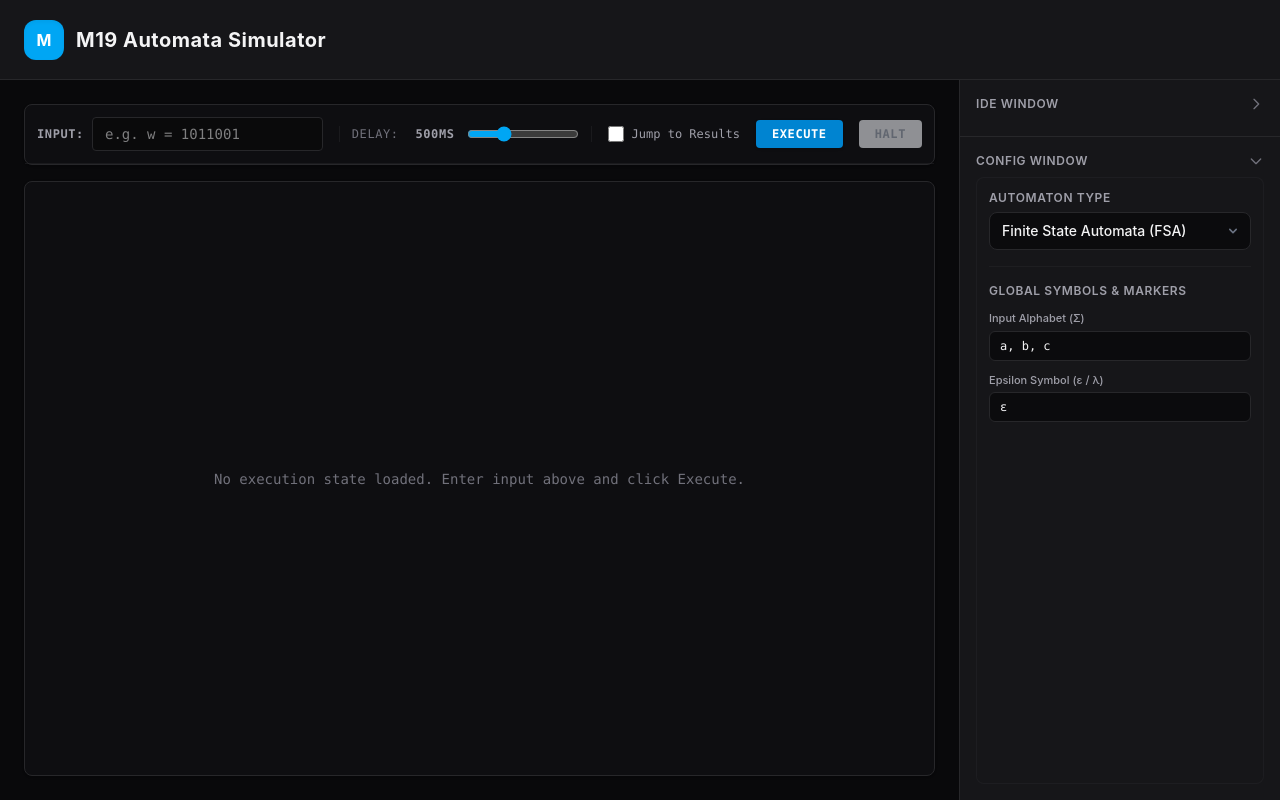
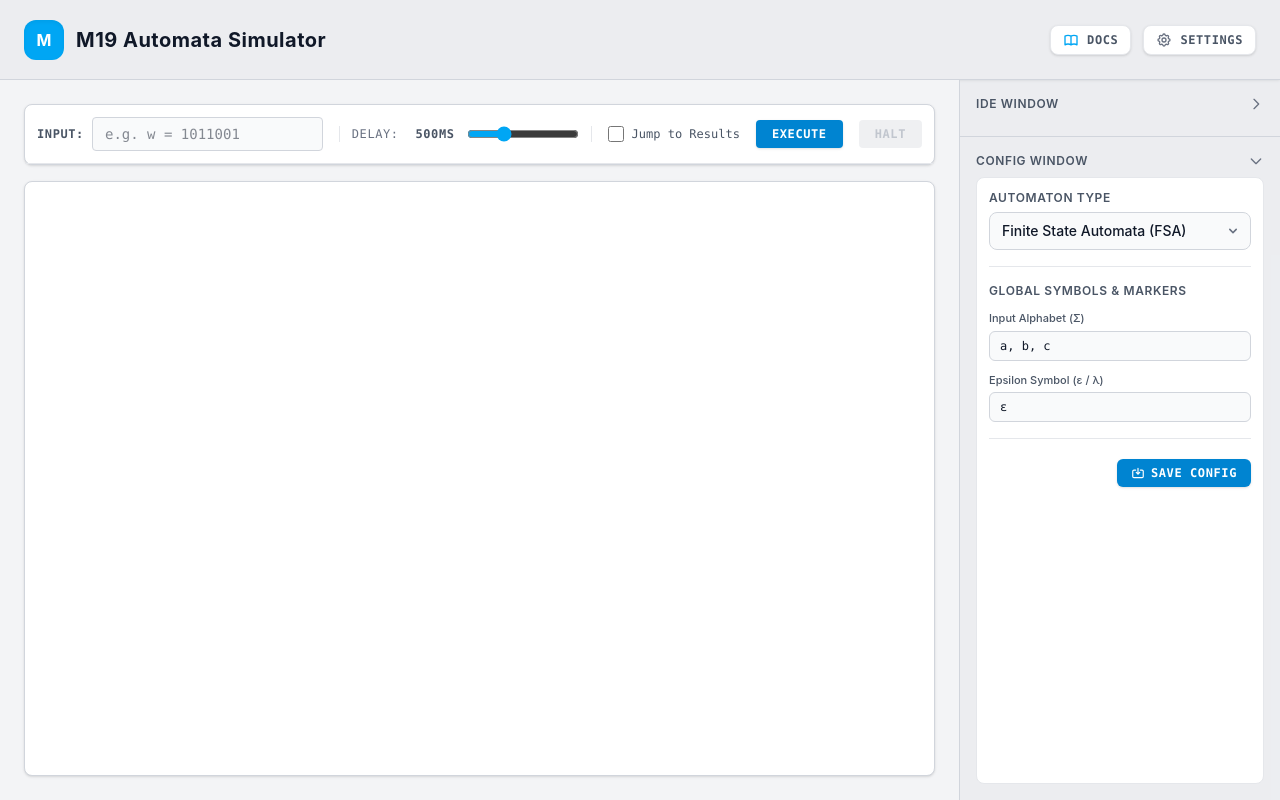
Before and after one commit to Nejmeddine-Mek/M19-Automata-Engine, a React (Vite) app: page / in a window 1280 px wide. Built offline with nearby package versions, Linux system fonts and the light colour scheme.

Commit message:
worked on config and tape shape

```diff
--- a/src/components/Config.tsx
+++ b/src/components/Config.tsx
@@ -24,6 +24,17 @@ export default function Config({ theme }: ConfigProps) {
 
   // TM Specific
   const [blankSymbol, setBlankSymbol] = useState('⊔');
+
+  // UI state for saved feedback
+  const [saved, setSaved] = useState(false);
+
+  // Save configuration handler
+  const handleSave = () => {
+    // TODO: Connect to engine / parent state dispatch
+
+    setSaved(true);
+    setTimeout(() => setSaved(false), 2000);
+  };
 
   const renderTypeSpecificFields = () => {
     switch (selectedType) {
@@ -110,7 +121,6 @@ export default function Config({ theme }: ConfigProps) {
 
   return (
     <div className="flex flex-col gap-4 w-full">
-
       {/* Automaton Type Selector */}
       <div className="flex flex-col gap-1.5">
         <label className={`text-xs font-semibold uppercase tracking-wider ${theme.textTitle}`}>
@@ -175,6 +185,31 @@ export default function Config({ theme }: ConfigProps) {
         {/* Specialized Fields per Automaton */}
         {renderTypeSpecificFields()}
       </div>
+
+      <hr className={theme.borderSubtle} />
+
+      {/* Save Action Bar */}
+      <div className="flex items-center justify-between pt-1">
+        {saved ? (
+          <span className="text-xs font-mono text-emerald-600 font-medium">
+            ✓ Saved
+          </span>
+        ) : (
+          <span />
+        )}
+
+        <button
+          type="button"
+          onClick={handleSave}
+          className={`flex items-center gap-1.5 px-3.5 py-1.5 text-xs font-semibold ${theme.fontMono} uppercase tracking-wider
+            bg-sky-600 hover:bg-sky-500 active:bg-sky-700 text-white rounded-md transition-all shadow-sm ${theme.focusRing}`}
+        >
+          <svg className="w-3.5 h-3.5" fill="none" stroke="currentColor" viewBox="0 0 24 24">
+            <path strokeLinecap="round" strokeLinejoin="round" strokeWidth="2" d="M8 7H5a2 2 0 00-2 2v9a2 2 0 002 2h14a2 2 0 002-2V9a2 2 0 00-2-2h-3m-1 4l-3 3m0 0l-3-3m3 3V4" />
+          </svg>
+          Save Config
+        </button>
+      </div>
     </div>
   );
 }
--- a/src/components/Header.tsx
+++ b/src/components/Header.tsx
@@ -6,7 +6,8 @@ interface HeaderProps {
 
 export default function Header({ theme }: HeaderProps) {
   return (
-    <div className={`w-full h-[80px] ${theme.bgSidebar} ${theme.border} border-b px-6 flex items-center justify-between shadow-sm`}>
+    <header className={`w-full h-[80px] ${theme.bgSidebar} ${theme.border} border-b px-6 flex items-center justify-between shadow-sm shrink-0`}>
+      {/* ── Left Side: Logo & Title ──────────────────────────────────── */}
       <div className="flex items-center space-x-3">
         {/* Logo Icon */}
         <div className="w-10 h-10 rounded-xl bg-sky-500 flex items-center justify-center font-bold text-white shadow-inner">
@@ -16,6 +17,40 @@ export default function Header({ theme }: HeaderProps) {
           M19 Automata Simulator
         </h1>
       </div>
-    </div>
+
+      {/* ── Right Side: Docs & Settings Buttons ──────────────────────── */}
+      <div className="flex items-center space-x-3">
+        {/* Documentation Button */}
+        <button
+          type="button"
+          className={`flex items-center gap-2 px-3 py-1.5 text-xs font-semibold ${theme.fontMono} uppercase tracking-wider
+            ${theme.bgPanelInner} ${theme.textTitle} hover:${theme.textInput}
+            border ${theme.borderSubtle} rounded-lg transition-all shadow-sm
+            hover:border-sky-500/50 ${theme.focusRing}`}
+        >
+          {/* Book / Docs Icon */}
+          <svg className="w-4 h-4 text-sky-500" fill="none" stroke="currentColor" viewBox="0 0 24 24">
+            <path strokeLinecap="round" strokeLinejoin="round" strokeWidth="2" d="M12 6.253v13m0-13C10.832 5.477 9.246 5 7.5 5S4.168 5.477 3 6.253v13C4.168 18.477 5.754 18 7.5 18s3.332.477 4.5 1.253m0-13C13.168 5.477 14.754 5 16.5 5c1.747 0 3.332.477 4.5 1.253v13C19.832 18.477 18.247 18 16.5 18c-1.746 0-3.332.477-4.5 1.253" />
+          </svg>
+          Docs
+        </button>
+
+        {/* Settings Button */}
+        <button
+          type="button"
+          className={`flex items-center gap-2 px-3 py-1.5 text-xs font-semibold ${theme.fontMono} uppercase tracking-wider
+            ${theme.bgPanelInner} ${theme.textTitle} hover:${theme.textInput}
+            border ${theme.borderSubtle} rounded-lg transition-all shadow-sm
+            hover:border-sky-500/50 ${theme.focusRing}`}
+        >
+          {/* Gear / Settings Icon */}
+          <svg className="w-4 h-4 text-gray-500" fill="none" stroke="currentColor" viewBox="0 0 24 24">
+            <path strokeLinecap="round" strokeLinejoin="round" strokeWidth="2" d="M10.325 4.317c.426-1.756 2.924-1.756 3.35 0a1.724 1.724 0 002.573 1.066c1.543-.94 3.31.826 2.37 2.37a1.724 1.724 0 001.065 2.572c1.756.426 1.756 2.924 0 3.35a1.724 1.724 0 00-1.066 2.573c.94 1.543-.826 3.31-2.37 2.37a1.724 1.724 0 00-2.572 1.065c-.426 1.756-2.924 1.756-3.35 0a1.724 1.724 0 00-2.573-1.066c-1.543.94-3.31-.826-2.37-2.37a1.724 1.724 0 00-1.065-2.572c-1.756-.426-1.756-2.924 0-3.35a1.724 1.724 0 001.066-2.573c-.94-1.543.826-3.31 2.37-2.37.996.608 2.296.07 2.572-1.065z" />
+            <path strokeLinecap="round" strokeLinejoin="round" strokeWidth="2" d="M15 12a3 3 0 11-6 0 3 3 0 016 0z" />
+          </svg>
+          Settings
+        </button>
+      </div>
+    </header>
   );
 }
--- a/src/components/Tape.tsx
+++ b/src/components/Tape.tsx
@@ -1,10 +1,111 @@
 
-function Tape(){
+import type { ThemeType } from '../App';
 
-    return(
-        <>
-        </>
-    )
+interface TapeProps {
+  theme: ThemeType;
+  index: number;            // Current thread/instance index
+  parentIndex?: number;     // Parent thread index (for branching lineage)
+  tapeData?: string[];      // Tape symbols array
+  headPosition?: number;    // Active tape head index
+  blankSymbol?: string;     // Default blank symbol (e.g. "B" or "⊔")
+}
+
+// Helper to generate a distinct accent hue based on thread lineage
+function getThreadColor(index: number, parentIndex?: number): { border: string; bg: string; text: string; ring: string } {
+  const hues = [
+    { border: 'border-sky-500', bg: 'bg-sky-500/10', text: 'text-sky-600', ring: 'ring-sky-500' },
+    { border: 'border-indigo-500', bg: 'bg-indigo-500/10', text: 'text-indigo-600', ring: 'ring-indigo-500' },
+    { border: 'border-emerald-500', bg: 'bg-emerald-500/10', text: 'text-emerald-600', ring: 'ring-emerald-500' },
+    { border: 'border-amber-500', bg: 'bg-amber-500/10', text: 'text-amber-600', ring: 'ring-amber-500' },
+    { border: 'border-rose-500', bg: 'bg-rose-500/10', text: 'text-rose-600', ring: 'ring-rose-500' },
+    { border: 'border-purple-500', bg: 'bg-purple-500/10', text: 'text-purple-600', ring: 'ring-purple-500' },
+    { border: 'border-teal-500', bg: 'bg-teal-500/10', text: 'text-teal-600', ring: 'ring-teal-500' },
+  ];
+
+  // Use index hash offset by parentIndex for branch tracking
+  const seed = parentIndex !== undefined ? (index * 31 + parentIndex * 17) : index;
+  return hues[Math.abs(seed) % hues.length];
+}
+
+export function Tape({
+  theme,
+  index,
+  parentIndex,
+  tapeData = ['1', '0', '1', '1', '0'],
+  headPosition = 2,
+  blankSymbol = '⊔'
+}: TapeProps) {
+  const accent = getThreadColor(index, parentIndex);
+
+  // Pad viewable range around current head position (e.g. 5 cells left, 5 cells right)
+  const VIEW_RADIUS = 5;
+  const visibleIndices: number[] = [];
+  for (let i = headPosition - VIEW_RADIUS; i <= headPosition + VIEW_RADIUS; i++) {
+    visibleIndices.push(i);
+  }
+
+  return (
+    <div className={`w-full flex flex-col p-3 ${theme.bgPanelInner} border ${theme.border} rounded-lg shadow-sm ${theme.fontSans}`}>
+      {/* ── Thread Metadata Header ───────────────────────────────────── */}
+      <div className="flex items-center justify-between mb-2 px-1">
+        <div className="flex items-center gap-2">
+          <span className={`px-2 py-0.5 text-[10px] font-bold ${theme.fontMono} rounded uppercase border ${accent.border} ${accent.bg} ${accent.text}`}>
+            Thread #{index}
+          </span>
+          {parentIndex !== undefined && (
+            <span className={`text-[11px] ${theme.fontMono} ${theme.textMuted}`}>
+              ← parent #{parentIndex}
+            </span>
+          )}
+        </div>
+        <span className={`text-[11px] ${theme.fontMono} ${theme.textMuted}`}>
+          Head Pos: <span className={`${theme.textInput} font-bold`}>{headPosition}</span>
+        </span>
+      </div>
+
+      {/* ── Tape Track Container ─────────────────────────────────────── */}
+      <div className="relative flex flex-col items-center justify-center py-2 overflow-x-auto">
+
+        {/* Static Center Head Pointer (Top) */}
+        <div className="z-10 -mb-1 flex flex-col items-center">
+          <div className={`w-0 h-0 border-l-[6px] border-l-transparent border-r-[6px] border-r-transparent border-t-[8px] ${accent.text.replace('text-', 'border-t-')}`} />
+        </div>
+
+        {/* Horizontal Cell Strip */}
+        <div className="flex items-center gap-1.5 px-4 py-1">
+          {visibleIndices.map((idx) => {
+            const isHead = idx === headPosition;
+            const symbol = (idx >= 0 && idx < tapeData.length) ? tapeData[idx] : blankSymbol;
+
+            return (
+              <div
+                key={idx}
+                className={`relative flex flex-col items-center justify-center w-10 h-11 rounded border transition-all duration-200 select-none
+                  ${theme.fontMono} text-sm font-bold
+                  ${isHead
+                    ? `${accent.bg} ${accent.border} border-2 ${accent.text} shadow-sm scale-105 z-10`
+                    : `${theme.bgInput} ${theme.borderSubtle} ${theme.textInput} opacity-80`
+                  }`}
+              >
+                {/* Symbol Value */}
+                <span>{symbol}</span>
+
+                {/* Index Label (Bottom micro-text) */}
+                <span className={`absolute bottom-0.5 text-[9px] font-normal ${isHead ? accent.text : theme.textMuted}`}>
+                  {idx}
+                </span>
+              </div>
+            );
+          })}
+        </div>
+
+        {/* Static Center Head Pointer (Bottom Label) */}
+        <div className={`mt-1 text-[10px] font-bold uppercase tracking-wider ${theme.fontMono} ${accent.text}`}>
+          ▲ R/W Head
+        </div>
+      </div>
+    </div>
+  );
 }
 
 export default Tape
```
Also changed, not shown: src/App.tsx (+8 -5 lines).
